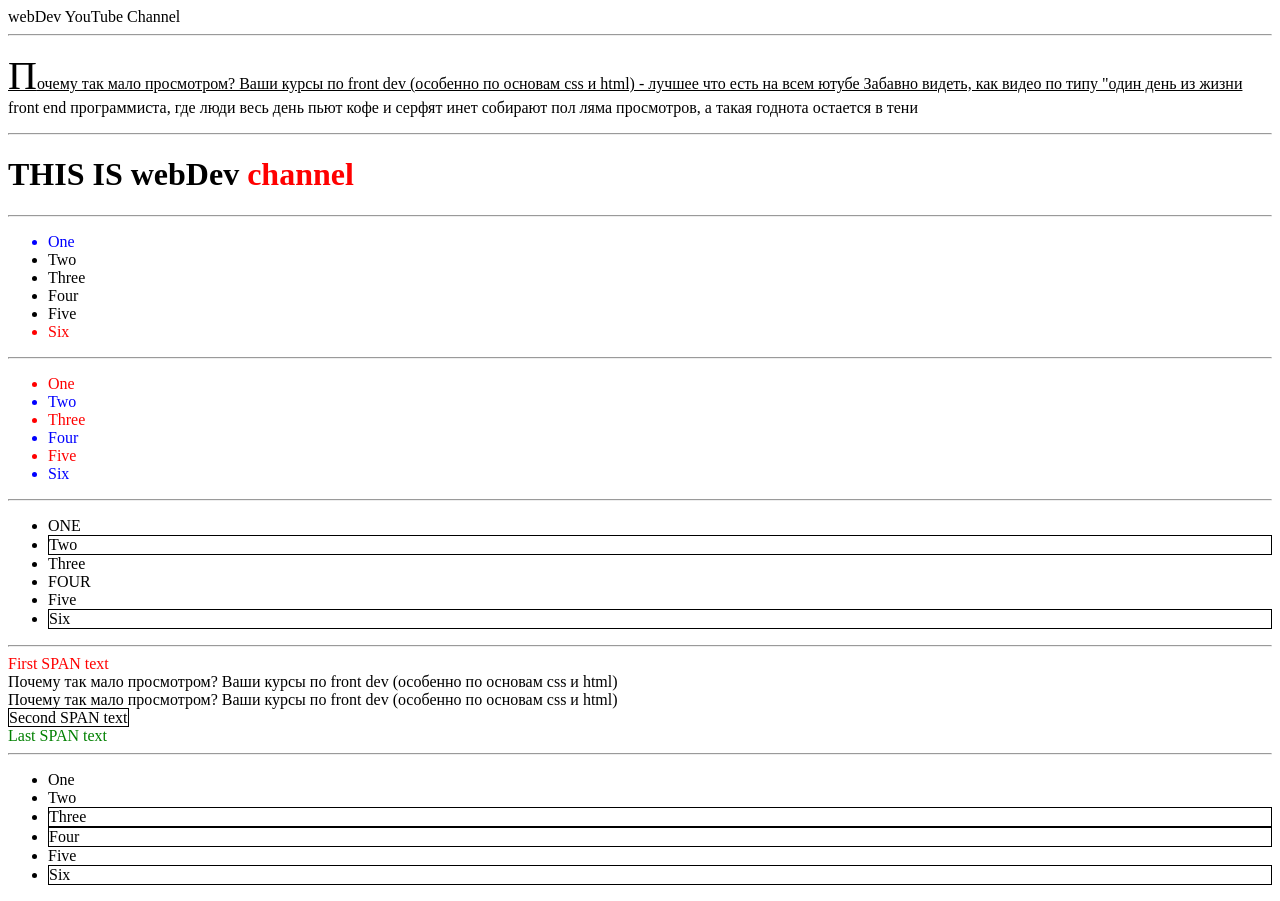
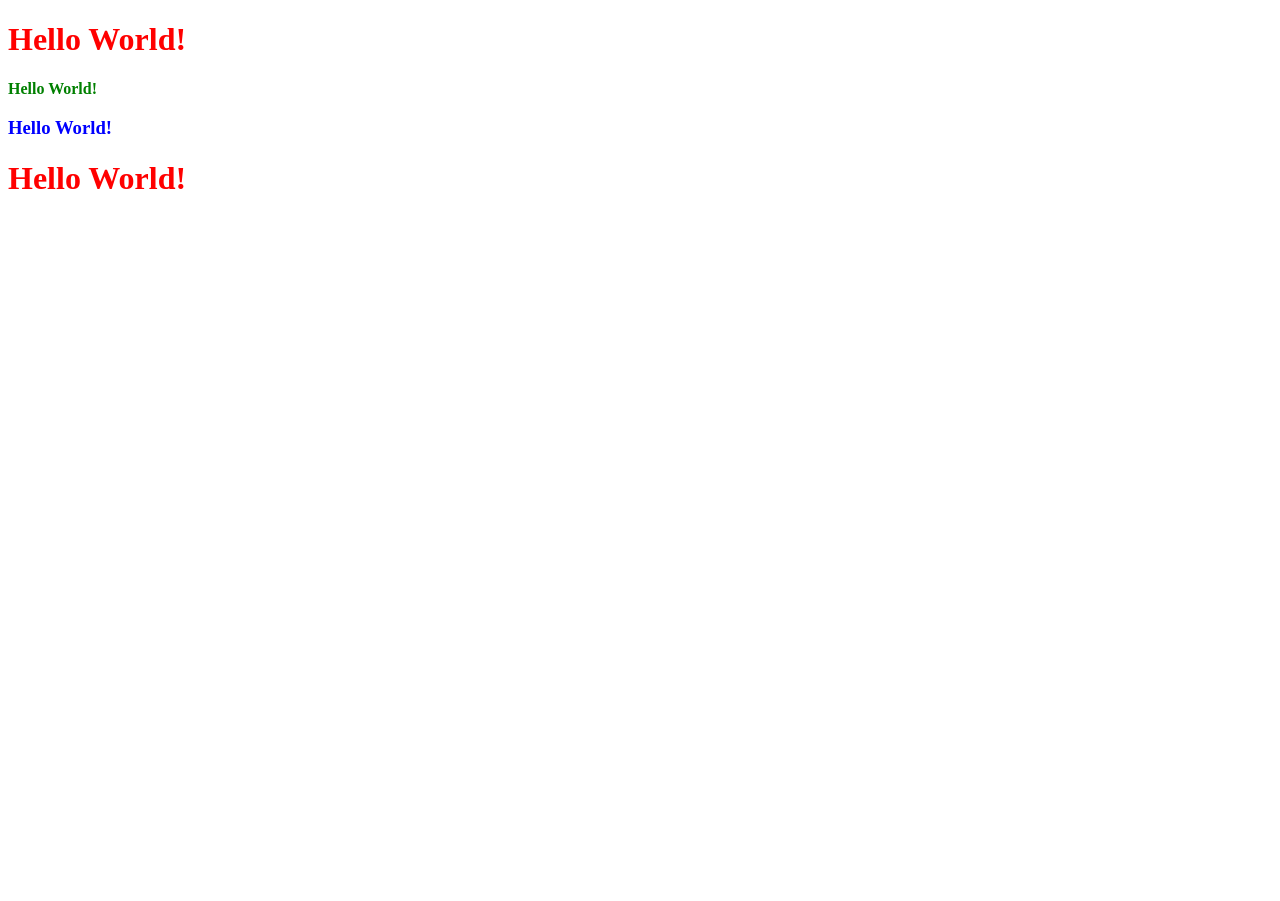
Before and after one commit to GeorgyGusarov/CSS-Basics, a plain HTML site: page index.html in a window 1280 px wide. After the commit the page ends 800 px from the top, so only its background shows below. Drawn offline with Linux system fonts and the light colour scheme.

Commit message:
initial commit

```diff
--- a/css/styles.css
+++ b/css/styles.css
@@ -1,84 +1,7 @@
-a {
-    color: black;
-    text-decoration: none;
+@import "styles.css";
+
+h2 {
+    color: green;
+    font-size: 16px;
+    background-origin: padding-box;
 }
-
-a:hover {
-    color: red;
-}
-
-a:visited {
-    color: aqua;
-}
-
-a:active {
-    color: green;
-}
-
-a:focus {
-    font-weight: bold;
-}
-
-p::first-letter {
-    font-size: 40px;
-}
-
-p::first-line {
-    text-decoration: underline;
-}
-
-p::selection {
-    background-color: yellow;
-    color: red;
-    font-size: 40px;
-}
-
-h1::before {
-    content: "This is ";
-    text-transform: uppercase;
-}
-
-h1::after {
-    content: " channel";
-    color: red;
-}
-
-.list li:first-child {
-    color: blue;
-}
-
-.list li:last-child {
-    color: red;
-}
-
-.list2 li:nth-child(even) {
-    color: blue;
-}
-
-.list2 li:nth-child(odd) {
-    color: red;
-}
-
-.list3 li:nth-child(3n + 1) {
-    text-transform: uppercase;
-}
-
-.list3 li:nth-child(4n + 2) {
-    border: 1px solid black;
-}
-
-.text span:first-of-type {
-    color: red;
-}
-
-.text span:last-of-type {
-    color: green;
-}
-
-.text span:nth-of-type(2) {
-    border: 1px solid black;
-}
-
-.list4 li:not(.item) {
-    border: 1px solid black;
-}
--- a/index.html
+++ b/index.html
@@ -7,80 +7,23 @@
           content="width=device-width, user-scalable=no, initial-scale=1.0, maximum-scale=1.0, minimum-scale=1.0">
     <meta http-equiv="X-UA-Compatible" content="ie=edge">
     <title>CSS/CSS3 Basics</title>
-  <link rel="stylesheet" href="css/styles.css">
+    <link rel="stylesheet" href="css/styles.css">
+
+    <style>
+        h1 { color: red; }
+        h1 {
+            color: red;
+        }
+    </style>
 
 </head>
 
 <body>
 
-    <!--Link-->
-    <a href="https://youtu.be/1X8FNuy32ZM">webDev YouTube Channel</a>
-    <hr>
+    <h1>Hello World!</h1>
+    <h2>Hello World!</h2>
+    <h3 style="color: blue">Hello World!</h3>
+    <h1>Hello World!</h1>
 
-    <!--Text-->
-    <p>
-        Почему так мало просмотром? Ваши курсы по front dev (особенно по основам css и html) - лучшее что есть на всем ютубе
-        Забавно видеть, как видео по типу "один день из жизни front end программиста, где люди весь день пьют кофе
-        и серфят инет собирают пол ляма просмотров, а такая годнота остается в тени
-    </p>
-    <hr>
-
-    <!--After/before-->
-    <h1>webDev</h1>
-    <hr>
-
-    <!--First/last-->
-    <ul class="list">
-        <li>One</li>
-        <li>Two</li>
-        <li>Three</li>
-        <li>Four</li>
-        <li>Five</li>
-        <li>Six</li>
-    </ul>
-    <hr>
-
-    <!--Even/odd-->
-    <ul class="list2">
-        <li>One</li>
-        <li>Two</li>
-        <li>Three</li>
-        <li>Four</li>
-        <li>Five</li>
-        <li>Six</li>
-    </ul>
-    <hr>
-
-    <!--nth-child-->
-    <ul class="list3">
-        <li>One</li>
-        <li>Two</li>
-        <li>Three</li>
-        <li>Four</li>
-        <li>Five</li>
-        <li>Six</li>
-    </ul>
-    <hr>
-
-    <!--*-of-type-->
-    <span class="text">
-        <span>First SPAN text</span>
-        <div>Почему так мало просмотром? Ваши курсы по front dev (особенно по основам css и html)</div>
-        <div>Почему так мало просмотром? Ваши курсы по front dev (особенно по основам css и html)</div>
-        <span>Second SPAN text</span>
-        <br>
-        <span>Last SPAN text</span>
-    </span>
-    <hr>
-
-    <!--not-->
-    <ul class="list4">
-        <li class="item">One</li>
-        <li class="item">Two</li>
-        <li>Three</li>
-        <li>Four</li>
-        <li class="item">Five</li>
-        <li>Six</li>
-    </ul>
 </body>
 </html>
```
